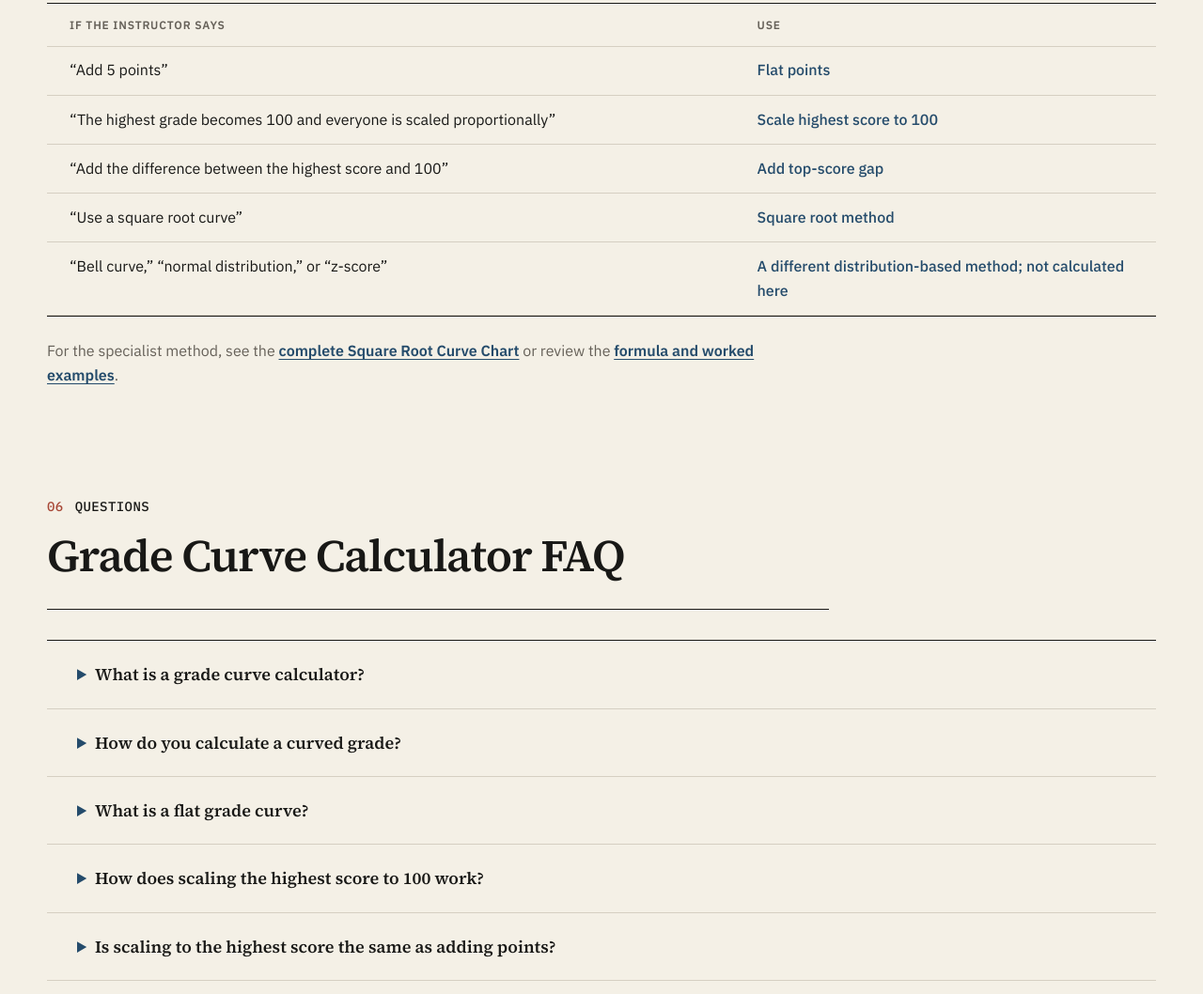
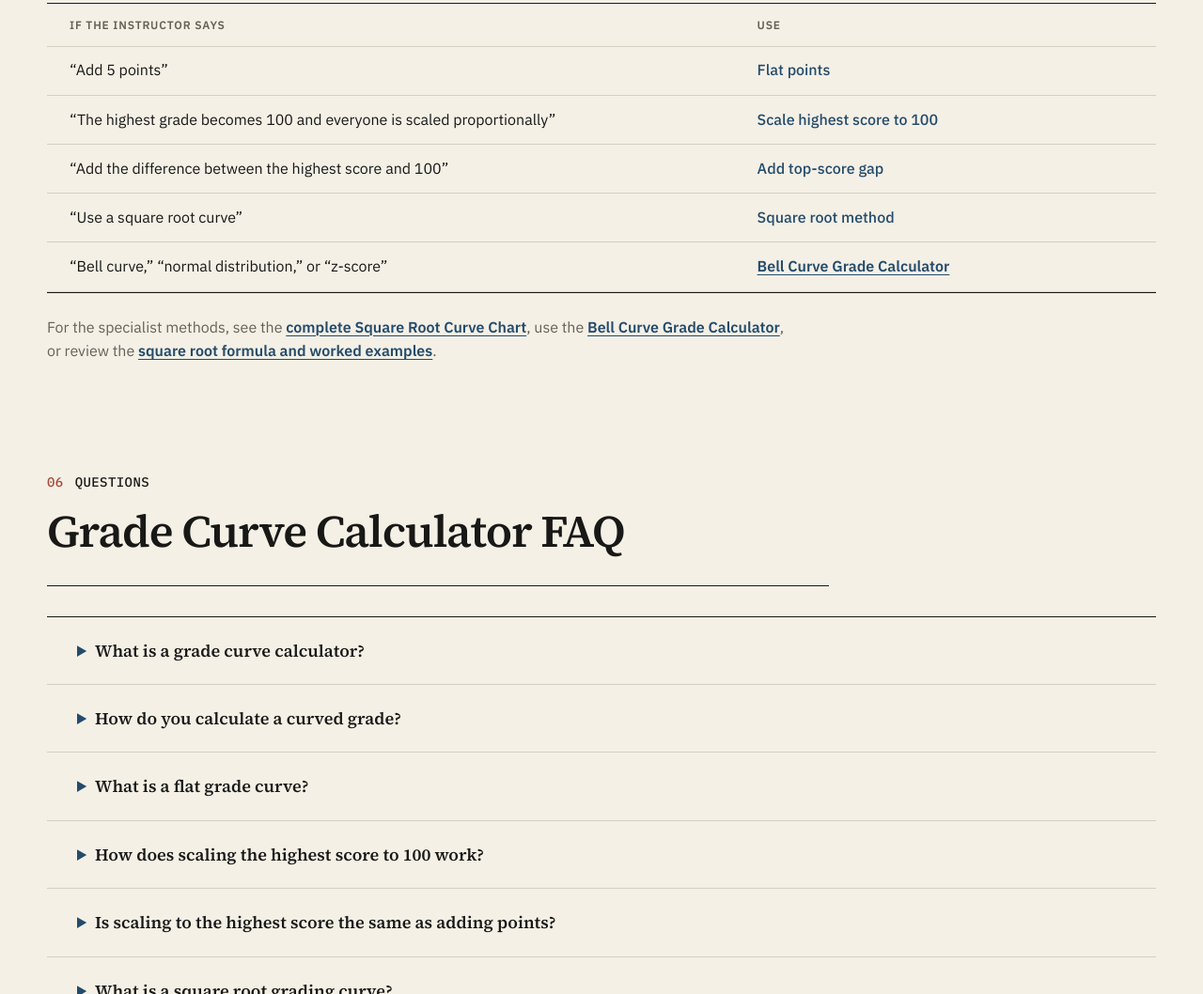
Before and after one commit to zeeshansarwar12/squarerootcurve, an Astro site: page /grade-curve-calculator in a window 1280 px wide. Shown: the part 5023-6081 px from the top of the page at 94% size. Built offline with nearby package versions, Linux system fonts and the light colour scheme; Astro itself is replaced by a stand-in of ours.

Commit message:
Link Bell Curve Calculator into grade curve hub

```diff
--- a/src/pages/grade-curve-calculator/index.astro
+++ b/src/pages/grade-curve-calculator/index.astro
@@ -324,13 +324,14 @@ const structuredData = {
             <tr><td>“The highest grade becomes 100 and everyone is scaled proportionally”</td><td>Scale highest score to 100</td></tr>
             <tr><td>“Add the difference between the highest score and 100”</td><td>Add top-score gap</td></tr>
             <tr><td>“Use a square root curve”</td><td>Square root method</td></tr>
-            <tr><td>“Bell curve,” “normal distribution,” or “z-score”</td><td>A different distribution-based method; not calculated here</td></tr>
+            <tr><td>“Bell curve,” “normal distribution,” or “z-score”</td><td><a class="reference-link" href="/bell-curve-grade-calculator/">Bell Curve Grade Calculator</a></td></tr>
           </tbody>
         </table>
       </div>
       <p class="related-links">
-        For the specialist method, see the <a class="reference-link" href="/square-root-curve-chart/">complete Square Root Curve Chart</a>
-        or review the <a class="reference-link" href="/#formula">formula and worked examples</a>.
+        For the specialist methods, see the <a class="reference-link" href="/square-root-curve-chart/">complete Square Root Curve Chart</a>,
+        use the <a class="reference-link" href="/bell-curve-grade-calculator/">Bell Curve Grade Calculator</a>,
+        or review the <a class="reference-link" href="/#formula">square root formula and worked examples</a>.
       </p>
     </section>
 
```
